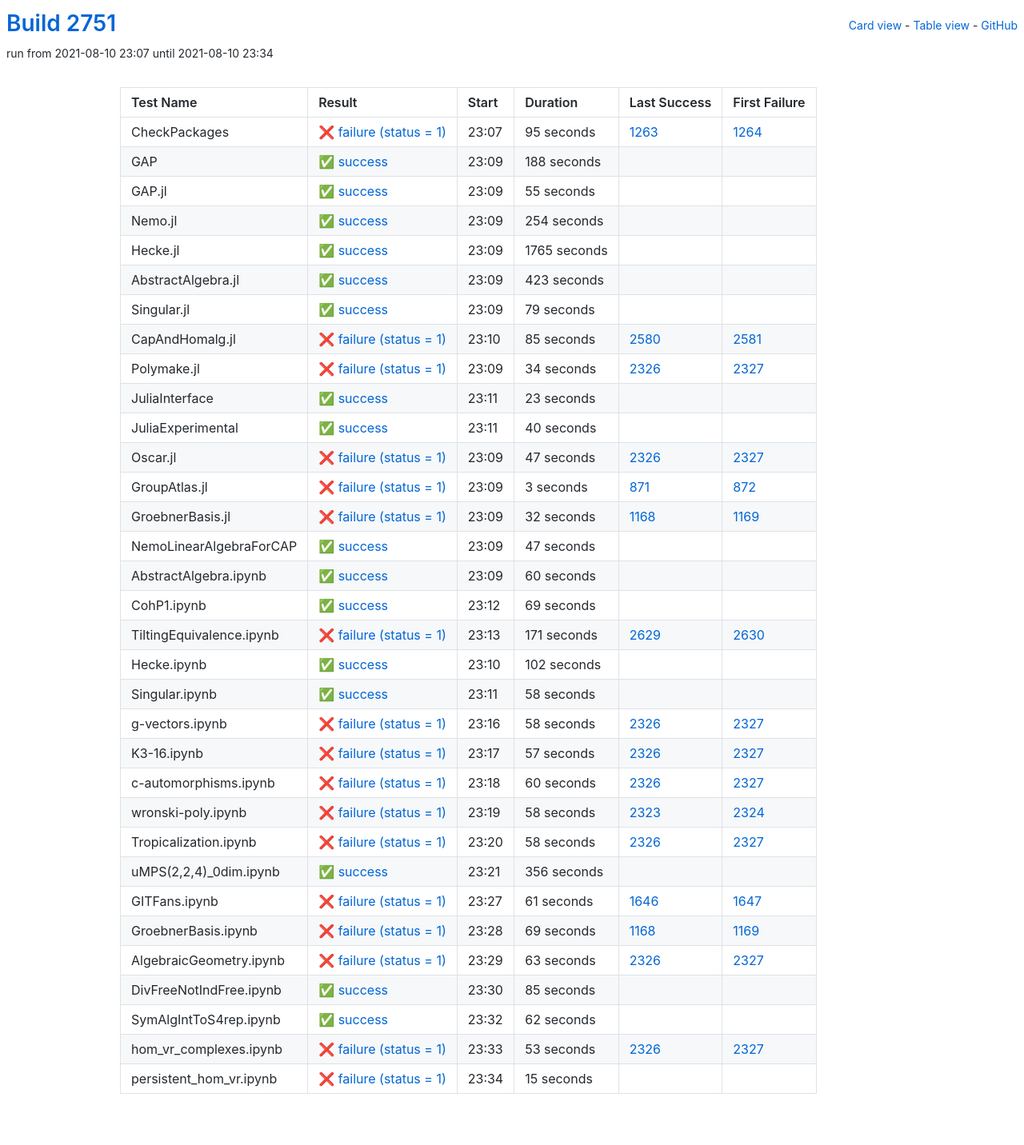
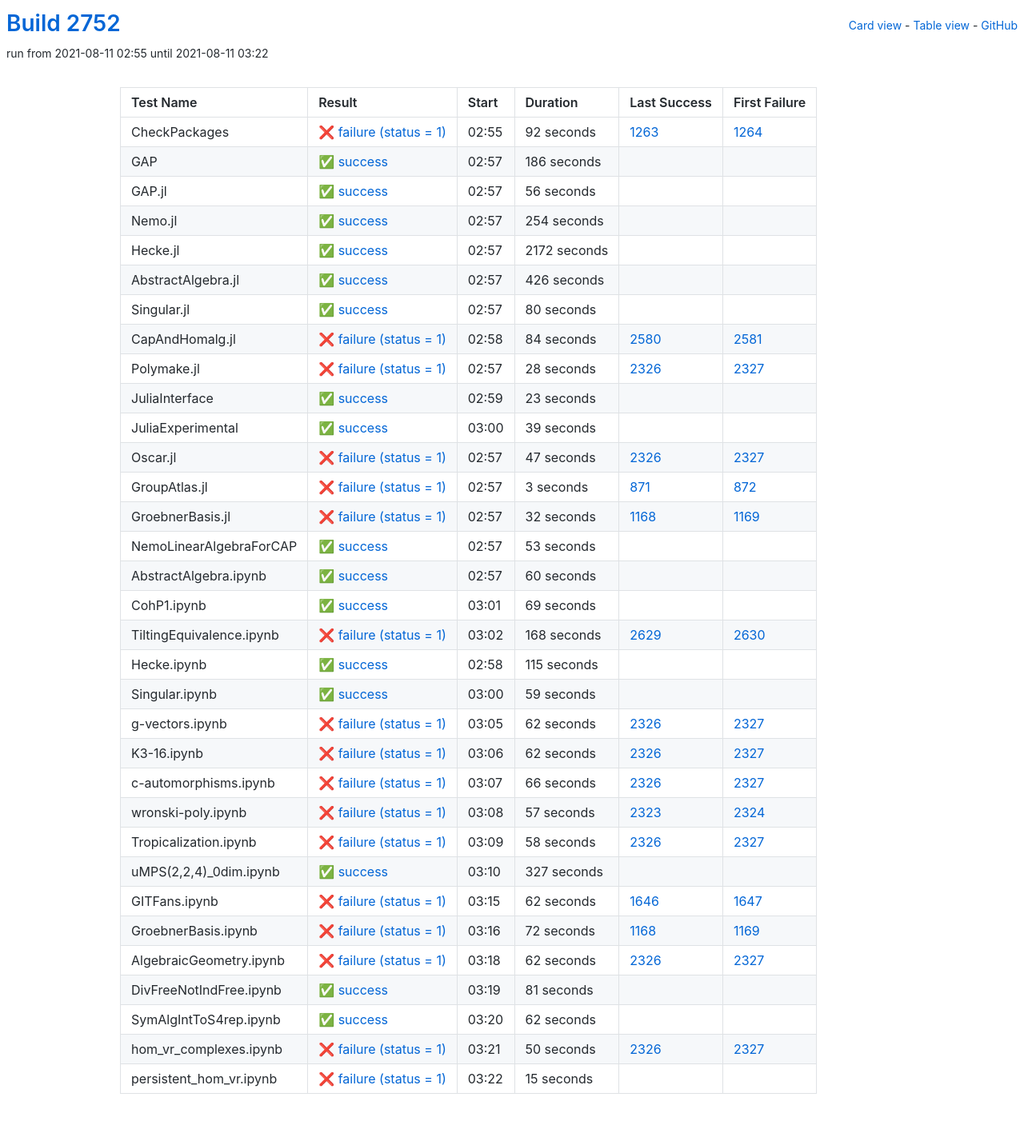
Before and after one commit to oscar-system/oscar-ci-status-stable, a Jekyll site: the page built from table.html, in a window 1280 px wide. Shown: the whole page at 80% size. Built offline with Jekyll 4.4.1, drawn with Linux system fonts in a browser that asks for light colours.

Commit message:
Build #2752

```diff
--- a/_data/ci.yml
+++ b/_data/ci.yml
@@ -1,6 +1,6 @@
 ---
-build: 2751
-build_url: https://oscarci.mathematik.uni-kl.de/job/oscar-stable/2751/
+build: 2752
+build_url: https://oscarci.mathematik.uni-kl.de/job/oscar-stable/2752/
 job: oscar-stable
 organization: oscar-system
 repo: oscar-ci-status-stable
@@ -8,44 +8,44 @@ repourl: https://github.com/oscar-system/oscar-ci-status-stable
 tests:
 - name: CheckPackages
   id: checkpackages
-  log: https://oscarci.mathematik.uni-kl.de/job/oscar-stable/2751/artifact/logs/build-2751/CheckPackages.log
-  start: 2021-08-10 23:07
+  log: https://oscarci.mathematik.uni-kl.de/job/oscar-stable/2752/artifact/logs/build-2752/CheckPackages.log
+  start: 2021-08-11 02:55
   success: false
   exitcode: 1
   status: failure
-  duration: 95
+  duration: 92
   last_success: 1263
   last_success_url: https://oscarci.mathematik.uni-kl.de/job/oscar-stable/1263/
   first_failure: 1264
   first_failure_url: https://oscarci.mathematik.uni-kl.de/job/oscar-stable/1264/
 - name: GAP
   id: gap
-  log: https://oscarci.mathematik.uni-kl.de/job/oscar-stable/2751/artifact/logs/build-2751/GAP.log
-  start: 2021-08-10 23:09
+  log: https://oscarci.mathematik.uni-kl.de/job/oscar-stable/2752/artifact/logs/build-2752/GAP.log
+  start: 2021-08-11 02:57
   success: true
   exitcode: 0
   status: success
-  duration: 188
+  duration: 186
   last_success: false
   last_success_url:
   first_failure: false
   first_failure_url:
 - name: GAP.jl
   id: gap-jl
-  log: https://oscarci.mathematik.uni-kl.de/job/oscar-stable/2751/artifact/logs/build-2751/GAP.jl.log
-  start: 2021-08-10 23:09
+  log: https://oscarci.mathematik.uni-kl.de/job/oscar-stable/2752/artifact/logs/build-2752/GAP.jl.log
+  start: 2021-08-11 02:57
   success: true
   exitcode: 0
   status: success
-  duration: 55
+  duration: 56
   last_success: false
   last_success_url:
   first_failure: false
   first_failure_url:
 - name: Nemo.jl
   id: nemo-jl
-  log: https://oscarci.mathematik.uni-kl.de/job/oscar-stable/2751/artifact/logs/build-2751/Nemo.jl.log
-  start: 2021-08-10 23:09
+  log: https://oscarci.mathematik.uni-kl.de/job/oscar-stable/2752/artifact/logs/build-2752/Nemo.jl.log
+  start: 2021-08-11 02:57
   success: true
   exitcode: 0
   status: success
@@ -56,68 +56,68 @@ tests:
   first_failure_url:
 - name: Hecke.jl
   id: hecke-jl
-  log: https://oscarci.mathematik.uni-kl.de/job/oscar-stable/2751/artifact/logs/build-2751/Hecke.jl.log
-  start: 2021-08-10 23:09
+  log: https://oscarci.mathematik.uni-kl.de/job/oscar-stable/2752/artifact/logs/build-2752/Hecke.jl.log
+  start: 2021-08-11 02:57
   success: true
   exitcode: 0
   status: success
-  duration: 1765
+  duration: 2172
   last_success: false
   last_success_url:
   first_failure: false
   first_failure_url:
 - name: AbstractAlgebra.jl
   id: abstractalgebra-jl
-  log: https://oscarci.mathematik.uni-kl.de/job/oscar-stable/2751/artifact/logs/build-2751/AbstractAlgebra.jl.log
-  start: 2021-08-10 23:09
+  log: https://oscarci.mathematik.uni-kl.de/job/oscar-stable/2752/artifact/logs/build-2752/AbstractAlgebra.jl.log
+  start: 2021-08-11 02:57
   success: true
   exitcode: 0
   status: success
-  duration: 423
+  duration: 426
   last_success: false
   last_success_url:
   first_failure: false
   first_failure_url:
 - name: Singular.jl
   id: singular-jl
-  log: https://oscarci.mathematik.uni-kl.de/job/oscar-stable/2751/artifact/logs/build-2751/Singular.jl.log
-  start: 2021-08-10 23:09
+  log: https://oscarci.mathematik.uni-kl.de/job/oscar-stable/2752/artifact/logs/build-2752/Singular.jl.log
+  start: 2021-08-11 02:57
   success: true
   exitcode: 0
   status: success
-  duration: 79
+  duration: 80
   last_success: false
   last_success_url:
   first_failure: false
   first_failure_url:
 - name: CapAndHomalg.jl
   id: capandhomalg-jl
-  log: https://oscarci.mathematik.uni-kl.de/job/oscar-stable/2751/artifact/logs/build-2751/CapAndHomalg.jl.log
-  start: 2021-08-10 23:10
+  log: https://oscarci.mathematik.uni-kl.de/job/oscar-stable/2752/artifact/logs/build-2752/CapAndHomalg.jl.log
+  start: 2021-08-11 02:58
   success: false
   exitcode: 1
   status: failure
-  duration: 85
+  duration: 84
   last_success: 2580
   last_success_url: https://oscarci.mathematik.uni-kl.de/job/oscar-stable/2580/
   first_failure: 2581
   first_failure_url: https://oscarci.mathematik.uni-kl.de/job/oscar-stable/2581/
 - name: Polymake.jl
   id: polymake-jl
-  log: https://oscarci.mathematik.uni-kl.de/job/oscar-stable/2751/artifact/logs/build-2751/Polymake.jl.log
-  start: 2021-08-10 23:09
+  log: https://oscarci.mathematik.uni-kl.de/job/oscar-stable/2752/artifact/logs/build-2752/Polymake.jl.log
+  start: 2021-08-11 02:57
   success: false
   exitcode: 1
   status: failure
-  duration: 34
+  duration: 28
   last_success: 2326
   last_success_url: https://oscarci.mathematik.uni-kl.de/job/oscar-stable/2326/
   first_failure: 2327
   first_failure_url: https://oscarci.mathematik.uni-kl.de/job/oscar-stable/2327/
 - name: JuliaInterface
   id: juliainterface
-  log: https://oscarci.mathematik.uni-kl.de/job/oscar-stable/2751/artifact/logs/build-2751/JuliaInterface.log
-  start: 2021-08-10 23:11
+  log: https://oscarci.mathematik.uni-kl.de/job/oscar-stable/2752/artifact/logs/build-2752/JuliaInterface.log
+  start: 2021-08-11 02:59
   success: true
   exitcode: 0
   status: success
@@ -128,20 +128,20 @@ tests:
   first_failure_url:
 - name: JuliaExperimental
   id: juliaexperimental
-  log: https://oscarci.mathematik.uni-kl.de/job/oscar-stable/2751/artifact/logs/build-2751/JuliaExperimental.log
-  start: 2021-08-10 23:11
+  log: https://oscarci.mathematik.uni-kl.de/job/oscar-stable/2752/artifact/logs/build-2752/JuliaExperimental.log
+  start: 2021-08-11 03:00
   success: true
   exitcode: 0
   status: success
-  duration: 40
+  duration: 39
   last_success: false
   last_success_url:
   first_failure: false
   first_failure_url:
 - name: Oscar.jl
   id: oscar-jl
-  log: https://oscarci.mathematik.uni-kl.de/job/oscar-stable/2751/artifact/logs/build-2751/Oscar.jl.log
-  start: 2021-08-10 23:09
+  log: https://oscarci.mathematik.uni-kl.de/job/oscar-stable/2752/artifact/logs/build-2752/Oscar.jl.log
+  start: 2021-08-11 02:57
   success: false
   exitcode: 1
   status: failure
@@ -152,8 +152,8 @@ tests:
   first_failure_url: https://oscarci.mathematik.uni-kl.de/job/oscar-stable/2327/
 - name: GroupAtlas.jl
   id: groupatlas-jl
-  log: https://oscarci.mathematik.uni-kl.de/job/oscar-stable/2751/artifact/logs/build-2751/GroupAtlas.jl.log
-  start: 2021-08-10 23:09
+  log: https://oscarci.mathematik.uni-kl.de/job/oscar-stable/2752/artifact/logs/build-2752/GroupAtlas.jl.log
+  start: 2021-08-11 02:57
   success: false
   exitcode: 1
   status: failure
@@ -164,8 +164,8 @@ tests:
   first_failure_url: https://oscarci.mathematik.uni-kl.de/job/oscar-stable/872/
 - name: GroebnerBasis.jl
   id: groebnerbasis-jl
-  log: https://oscarci.mathematik.uni-kl.de/job/oscar-stable/2751/artifact/logs/build-2751/GroebnerBasis.jl.log
-  start: 2021-08-10 23:09
+  log: https://oscarci.mathematik.uni-kl.de/job/oscar-stable/2752/artifact/logs/build-2752/GroebnerBasis.jl.log
+  start: 2021-08-11 02:57
   success: false
   exitcode: 1
   status: failure
@@ -176,20 +176,20 @@ tests:
   first_failure_url: https://oscarci.mathematik.uni-kl.de/job/oscar-stable/1169/
 - name: NemoLinearAlgebraForCAP
   id: nemolinearalgebraforcap
-  log: https://oscarci.mathematik.uni-kl.de/job/oscar-stable/2751/artifact/logs/build-2751/NemoLinearAlgebraForCAP.log
-  start: 2021-08-10 23:09
+  log: https://oscarci.mathematik.uni-kl.de/job/oscar-stable/2752/artifact/logs/build-2752/NemoLinearAlgebraForCAP.log
+  start: 2021-08-11 02:57
   success: true
   exitcode: 0
   status: success
-  duration: 47
+  duration: 53
   last_success: false
   last_success_url:
   first_failure: false
   first_failure_url:
 - name: AbstractAlgebra.ipynb
   id: abstractalgebra-ipynb
-  log: https://oscarci.mathematik.uni-kl.de/job/oscar-stable/2751/artifact/logs/build-2751/AbstractAlgebra.ipynb.log
-  start: 2021-08-10 23:09
+  log: https://oscarci.mathematik.uni-kl.de/job/oscar-stable/2752/artifact/logs/build-2752/AbstractAlgebra.ipynb.log
+  start: 2021-08-11 02:57
   success: true
   exitcode: 0
   status: success
@@ -200,8 +200,8 @@ tests:
   first_failure_url:
 - name: CohP1.ipynb
   id: cohp1-ipynb
-  log: https://oscarci.mathematik.uni-kl.de/job/oscar-stable/2751/artifact/logs/build-2751/CohP1.ipynb.log
-  start: 2021-08-10 23:12
+  log: https://oscarci.mathematik.uni-kl.de/job/oscar-stable/2752/artifact/logs/build-2752/CohP1.ipynb.log
+  start: 2021-08-11 03:01
   success: true
   exitcode: 0
   status: success
@@ -212,92 +212,92 @@ tests:
   first_failure_url:
 - name: TiltingEquivalence.ipynb
   id: tiltingequivalence-ipynb
-  log: https://oscarci.mathematik.uni-kl.de/job/oscar-stable/2751/artifact/logs/build-2751/TiltingEquivalence.ipynb.log
-  start: 2021-08-10 23:13
+  log: https://oscarci.mathematik.uni-kl.de/job/oscar-stable/2752/artifact/logs/build-2752/TiltingEquivalence.ipynb.log
+  start: 2021-08-11 03:02
   success: false
   exitcode: 1
   status: failure
-  duration: 171
+  duration: 168
   last_success: 2629
   last_success_url: https://oscarci.mathematik.uni-kl.de/job/oscar-stable/2629/
   first_failure: 2630
   first_failure_url: https://oscarci.mathematik.uni-kl.de/job/oscar-stable/2630/
 - name: Hecke.ipynb
   id: hecke-ipynb
-  log: https://oscarci.mathematik.uni-kl.de/job/oscar-stable/2751/artifact/logs/build-2751/Hecke.ipynb.log
-  start: 2021-08-10 23:10
+  log: https://oscarci.mathematik.uni-kl.de/job/oscar-stable/2752/artifact/logs/build-2752/Hecke.ipynb.log
+  start: 2021-08-11 02:58
   success: true
   exitcode: 0
   status: success
-  duration: 102
+  duration: 115
   last_success: false
   last_success_url:
   first_failure: false
   first_failure_url:
 - name: Singular.ipynb
   id: singular-ipynb
-  log: https://oscarci.mathematik.uni-kl.de/job/oscar-stable/2751/artifact/logs/build-2751/Singular.ipynb.log
-  start: 2021-08-10 23:11
+  log: https://oscarci.mathematik.uni-kl.de/job/oscar-stable/2752/artifact/logs/build-2752/Singular.ipynb.log
+  start: 2021-08-11 03:00
   success: true
   exitcode: 0
   status: success
-  duration: 58
+  duration: 59
   last_success: false
   last_success_url:
   first_failure: false
   first_failure_url:
 - name: g-vectors.ipynb
   id: g-vectors-ipynb
-  log: https://oscarci.mathematik.uni-kl.de/job/oscar-stable/2751/artifact/logs/build-2751/g-vectors.ipynb.log
-  start: 2021-08-10 23:16
+  log: https://oscarci.mathematik.uni-kl.de/job/oscar-stable/2752/artifact/logs/build-2752/g-vectors.ipynb.log
+  start: 2021-08-11 03:05
   success: false
   exitcode: 1
   status: failure
-  duration: 58
+  duration: 62
   last_success: 2326
   last_success_url: https://oscarci.mathematik.uni-kl.de/job/oscar-stable/2326/
   first_failure: 2327
   first_failure_url: https://oscarci.mathematik.uni-kl.de/job/oscar-stable/2327/
 - name: K3-16.ipynb
   id: k3-16-ipynb
-  log: https://oscarci.mathematik.uni-kl.de/job/oscar-stable/2751/artifact/logs/build-2751/K3-16.ipynb.log
-  start: 2021-08-10 23:17
+  log: https://oscarci.mathematik.uni-kl.de/job/oscar-stable/2752/artifact/logs/build-2752/K3-16.ipynb.log
+  start: 2021-08-11 03:06
   success: false
   exitcode: 1
   status: failure
-  duration: 57
+  duration: 62
   last_success: 2326
   last_success_url: https://oscarci.mathematik.uni-kl.de/job/oscar-stable/2326/
   first_failure: 2327
   first_failure_url: https://oscarci.mathematik.uni-kl.de/job/oscar-stable/2327/
 - name: c-automorphisms.ipynb
   id: c-automorphisms-ipynb
-  log: https://oscarci.mathematik.uni-kl.de/job/oscar-stable/2751/artifact/logs/build-2751/c-automorphisms.ipynb.log
-  start: 2021-08-10 23:18
+  log: https://oscarci.mathematik.uni-kl.de/job/oscar-stable/2752/artifact/logs/build-2752/c-automorphisms.ipynb.log
+  start: 2021-08-11 03:07
   success: false
   exitcode: 1
   status: failure
-  duration: 60
+  duration: 66
   last_success: 2326
   last_success_url: https://oscarci.mathematik.uni-kl.de/job/oscar-stable/2326/
   first_failure: 2327
   first_failure_url: https://oscarci.mathematik.uni-kl.de/job/oscar-stable/2327/
 - name: wronski-poly.ipynb
   id: wronski-poly-ipynb
-  log: https://oscarci.mathematik.uni-kl.de/job/oscar-stable/2751/artifact/logs/build-2751/wronski-poly.ipynb.log
-  start: 2021-08-10 23:19
+  log: https://oscarci.mathematik.uni-kl.de/job/oscar-stable/2752/artifact/logs/build-2752/wronski-poly.ipynb.log
+  start: 2021-08-11 03:08
   success: false
   exitcode: 1
   status: failure
-  duration: 58
+  duration: 57
   last_success: 2323
   last_success_url: https://oscarci.mathematik.uni-kl.de/job/oscar-stable/2323/
   first_failure: 2324
   first_failure_url: https://oscarci.mathematik.uni-kl.de/job/oscar-stable/2324/
 - name: Tropicalization.ipynb
   id: tropicalization-ipynb
-  log: https://oscarci.mathematik.uni-kl.de/job/oscar-stable/2751/artifact/logs/build-2751/Tropicalization.ipynb.log
-  start: 2021-08-10 23:20
+  log: https://oscarci.mathematik.uni-kl.de/job/oscar-stable/2752/artifact/logs/build-2752/Tropicalization.ipynb.log
+  start: 2021-08-11 03:09
   success: false
   exitcode: 1
   status: failure
@@ -308,68 +308,68 @@ tests:
   first_failure_url: https://oscarci.mathematik.uni-kl.de/job/oscar-stable/2327/
 - name: uMPS(2,2,4)_0dim.ipynb
   id: umps-2-2-4-0dim-ipynb
-  log: https://oscarci.mathematik.uni-kl.de/job/oscar-stable/2751/artifact/logs/build-2751/uMPS-2-2-4-_0dim.ipynb.log
-  start: 2021-08-10 23:21
+  log: https://oscarci.mathematik.uni-kl.de/job/oscar-stable/2752/artifact/logs/build-2752/uMPS-2-2-4-_0dim.ipynb.log
+  start: 2021-08-11 03:10
   success: true
   exitcode: 0
   status: success
-  duration: 356
+  duration: 327
   last_success: false
   last_success_url:
   first_failure: false
   first_failure_url:
 - name: GITFans.ipynb
   id: gitfans-ipynb
-  log: https://oscarci.mathematik.uni-kl.de/job/oscar-stable/2751/artifact/logs/build-2751/GITFans.ipynb.log
-  start: 2021-08-10 23:27
+  log: https://oscarci.mathematik.uni-kl.de/job/oscar-stable/2752/artifact/logs/build-2752/GITFans.ipynb.log
+  start: 2021-08-11 03:15
   success: false
   exitcode: 1
   status: failure
-  duration: 61
+  duration: 62
   last_success: 1646
   last_success_url: https://oscarci.mathematik.uni-kl.de/job/oscar-stable/1646/
   first_failure: 1647
   first_failure_url: https://oscarci.mathematik.uni-kl.de/job/oscar-stable/1647/
 - name: GroebnerBasis.ipynb
   id: groebnerbasis-ipynb
-  log: https://oscarci.mathematik.uni-kl.de/job/oscar-stable/2751/artifact/logs/build-2751/GroebnerBasis.ipynb.log
-  start: 2021-08-10 23:28
+  log: https://oscarci.mathematik.uni-kl.de/job/oscar-stable/2752/artifact/logs/build-2752/GroebnerBasis.ipynb.log
+  start: 2021-08-11 03:16
   success: false
   exitcode: 1
   status: failure
-  duration: 69
+  duration: 72
   last_success: 1168
   last_success_url: https://oscarci.mathematik.uni-kl.de/job/oscar-stable/1168/
   first_failure: 1169
   first_failure_url: https://oscarci.mathematik.uni-kl.de/job/oscar-stable/1169/
 - name: AlgebraicGeometry.ipynb
   id: algebraicgeometry-ipynb
-  log: https://oscarci.mathematik.uni-kl.de/job/oscar-stable/2751/artifact/logs/build-2751/AlgebraicGeometry.ipynb.log
-  start: 2021-08-10 23:29
+  log: https://oscarci.mathematik.uni-kl.de/job/oscar-stable/2752/artifact/logs/build-2752/AlgebraicGeometry.ipynb.log
+  start: 2021-08-11 03:18
   success: false
   exitcode: 1
   status: failure
-  duration: 63
+  duration: 62
   last_success: 2326
   last_success_url: https://oscarci.mathematik.uni-kl.de/job/oscar-stable/2326/
   first_failure: 2327
   first_failure_url: https://oscarci.mathematik.uni-kl.de/job/oscar-stable/2327/
 - name: DivFreeNotIndFree.ipynb
   id: divfreenotindfree-ipynb
-  log: https://oscarci.mathematik.uni-kl.de/job/oscar-stable/2751/artifact/logs/build-2751/DivFreeNotIndFree.ipynb.log
-  start: 2021-08-10 23:30
+  log: https://oscarci.mathematik.uni-kl.de/job/oscar-stable/2752/artifact/logs/build-2752/DivFreeNotIndFree.ipynb.log
+  start: 2021-08-11 03:19
   success: true
   exitcode: 0
   status: success
-  duration: 85
+  duration: 81
   last_success: false
   last_success_url:
   first_failure: false
   first_failure_url:
 - name: SymAlgIntToS4rep.ipynb
   id: symalginttos4rep-ipynb
-  log: https://oscarci.mathematik.uni-kl.de/job/oscar-stable/2751/artifact/logs/build-2751/SymAlgIntToS4rep.ipynb.log
-  start: 2021-08-10 23:32
+  log: https://oscarci.mathematik.uni-kl.de/job/oscar-stable/2752/artifact/logs/build-2752/SymAlgIntToS4rep.ipynb.log
+  start: 2021-08-11 03:20
   success: true
   exitcode: 0
   status: success
@@ -380,20 +380,20 @@ tests:
   first_failure_url:
 - name: hom_vr_complexes.ipynb
   id: hom-vr-complexes-ipynb
-  log: https://oscarci.mathematik.uni-kl.de/job/oscar-stable/2751/artifact/logs/build-2751/hom_vr_complexes.ipynb.log
-  start: 2021-08-10 23:33
+  log: https://oscarci.mathematik.uni-kl.de/job/oscar-stable/2752/artifact/logs/build-2752/hom_vr_complexes.ipynb.log
+  start: 2021-08-11 03:21
   success: false
   exitcode: 1
   status: failure
-  duration: 53
+  duration: 50
   last_success: 2326
   last_success_url: https://oscarci.mathematik.uni-kl.de/job/oscar-stable/2326/
   first_failure: 2327
   first_failure_url: https://oscarci.mathematik.uni-kl.de/job/oscar-stable/2327/
 - name: persistent_hom_vr.ipynb
   id: persistent-hom-vr-ipynb
-  log: https://oscarci.mathematik.uni-kl.de/job/oscar-stable/2751/artifact/logs/build-2751/persistent_hom_vr.ipynb.log
-  start: 2021-08-10 23:34
+  log: https://oscarci.mathematik.uni-kl.de/job/oscar-stable/2752/artifact/logs/build-2752/persistent_hom_vr.ipynb.log
+  start: 2021-08-11 03:22
   success: false
   exitcode: 1
   status: failure
```
Also changed, not shown: README.md.
